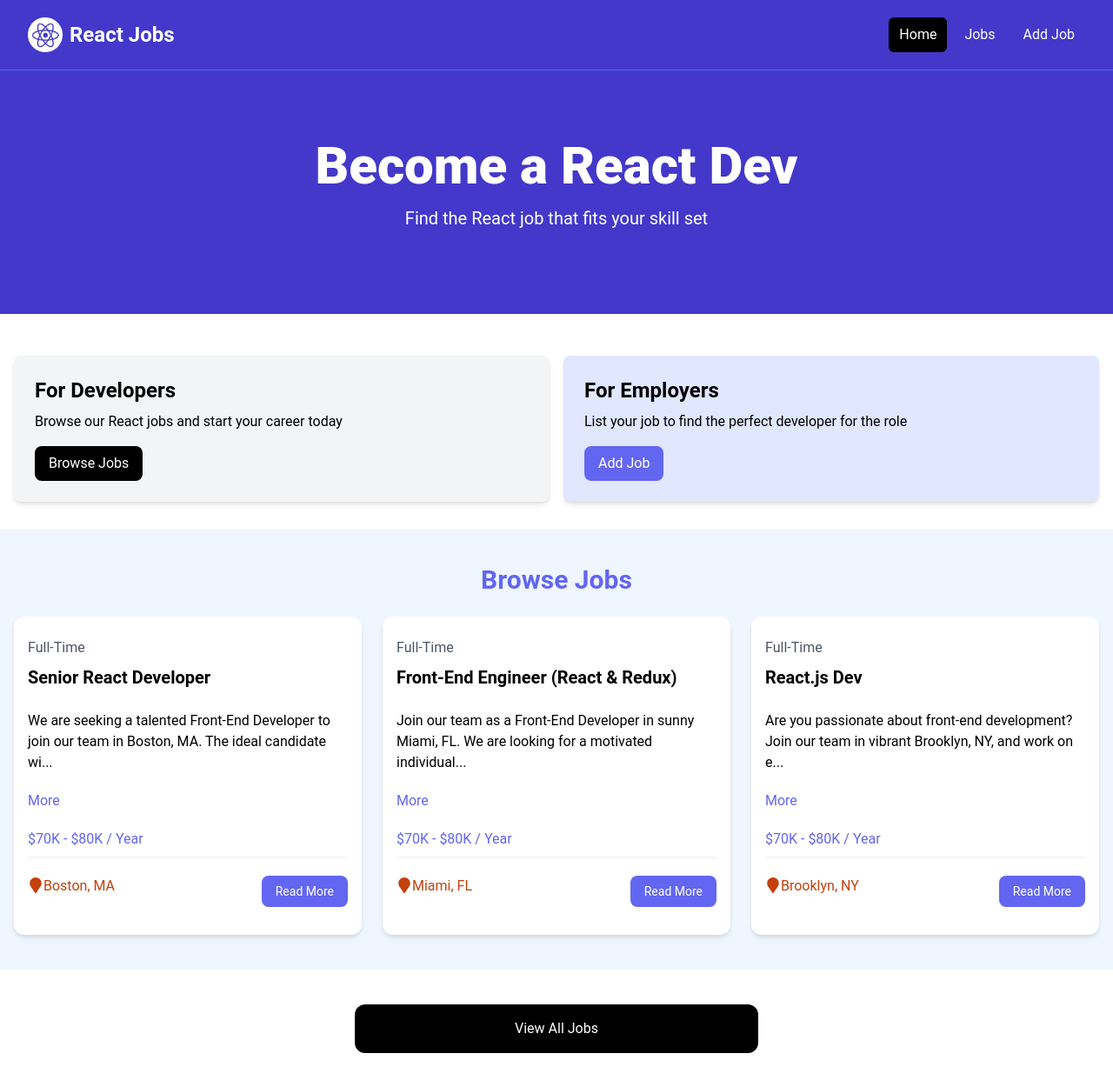
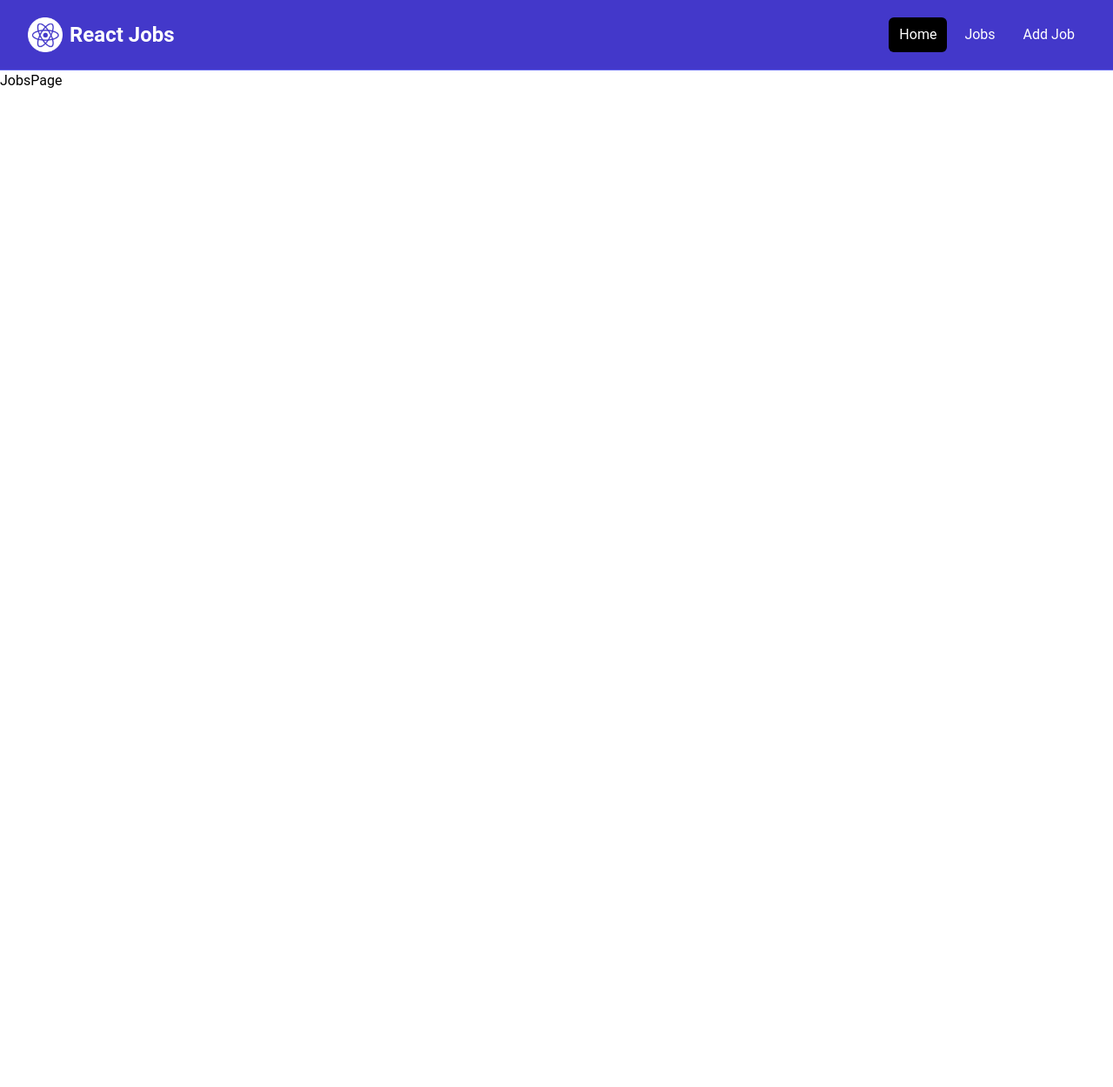
Before and after one commit to abhiyadav-2307/React, a React app: page /jobs in a window 1280 px wide. Shown: the whole page at 87% size. After the commit the page ends 800 px from the top, so only its background shows below. Built offline with nearby package versions, Linux system fonts and the light colour scheme; the HTML template or start-up script is replaced by a standard one.

Commit message:
Link tag added, Home, Jobs pages, custom 404 not found page added

```diff
--- a/package.json
+++ b/package.json
@@ -12,7 +12,8 @@
   "dependencies": {
     "react": "^18.3.1",
     "react-dom": "^18.3.1",
-    "react-icons": "^5.4.0"
+    "react-icons": "^5.4.0",
+    "react-router-dom": "^7.0.2"
   },
   "devDependencies": {
     "@eslint/js": "^9.15.0",
--- a/src/App.jsx
+++ b/src/App.jsx
@@ -1,22 +1,23 @@
+import {Route, createBrowserRouter, createRoutesFromElements,RouterProvider} from 'react-router-dom'
 import React from "react";
-import Navbar from "./components/navbar";
-import Hero from "./components/Hero";
-import HomeCards from "./components/HomeCards";
-import JobListings from "./components/JobListings";
-import ViewAllJobs from "./components/ViewAllJobs";
+import HomePage from './pages/HomePage';
+import JobsPage from './pages/JobsPage';
+import MainLayout from './layouts/MainLayout';
+import NotFoundPage from './pages/NotFoundPage';
+
+const router = createBrowserRouter(
+  createRoutesFromElements(
+  <Route path='/' element = {<MainLayout/>} >
+    <Route index element = { <HomePage/> } />
+    <Route path='/jobs' element = { <JobsPage/> } />
+    <Route path='*' element = { <NotFoundPage/> } />
+  </Route>
+
+)
+);
 
 const App = () => {
-  return (
-    <>
-      <Navbar/>
-      <Hero  />
-      <HomeCards/>
-      <JobListings/>
-      <ViewAllJobs/>
-
-
-    </>
-  );
+  return <RouterProvider router = {router} />;
 };
 
 export default App;
--- a/src/components/HomeCards.jsx
+++ b/src/components/HomeCards.jsx
@@ -1,5 +1,6 @@
 import React from "react";
 import Card from "./Card";
+import { Link } from "react-router-dom";
 
 const HomeCards = () => {
   return (
@@ -11,24 +12,24 @@ const HomeCards = () => {
             <p className="mt-2 mb-4">
               Browse our React jobs and start your career today
             </p>
-            <a
-              href="/jobs.html"
+            <Link
+              to='/jobs'
               className="inline-block bg-black text-white rounded-lg px-4 py-2 hover:bg-gray-700"
             >
               Browse Jobs
-            </a>
+            </Link>
           </Card>
           <Card bg = 'bg-indigo-100'>
           <h2 className="text-2xl font-bold">For Employers</h2>
             <p className="mt-2 mb-4">
               List your job to find the perfect developer for the role
             </p>
-            <a
-              href="/add-job.html"
+            <Link
+              to='/add-job'
               className="inline-block bg-indigo-500 text-white rounded-lg px-4 py-2 hover:bg-indigo-600"
             >
               Add Job
-            </a>
+            </Link>
           </Card>
         </div>
       </div>
--- a/src/components/JobListing.jsx
+++ b/src/components/JobListing.jsx
@@ -2,6 +2,7 @@ import React from 'react'
 import {FaMapMarker} from 'react-icons/fa'
 
 import { useState } from 'react'
+import { Link } from 'react-router-dom';
 
 const JobListing = ({job}) => {
  const [showFullDescriptions, setShowFullDescription] = useState(false);
@@ -38,12 +39,12 @@ const JobListing = ({job}) => {
                     <FaMapMarker className='inline text-lg mb-1'/>
                     {job.location}
                   </div>
-                  <a
-                    href={`/job/${job.id}`}
+                  <Link
+                    to={`/job/${job.id}`}
                     className="h-[36px] bg-indigo-500 hover:bg-indigo-600 text-white px-4 py-2 rounded-lg text-center text-sm"
                   >
                     Read More
-                  </a>
+                  </Link>
                 </div>
               </div>
             </div>
--- a/src/components/Navbar.jsx
+++ b/src/components/Navbar.jsx
@@ -1,5 +1,6 @@
 import React from 'react'
 import logo from '../assets/images/logo.png';
+import { Link } from 'react-router-dom';
 
 const Navbar = () => {
   return (
@@ -8,9 +9,9 @@ const Navbar = () => {
           <div className="flex h-20 items-center justify-between">
             <div className="flex flex-1 items-center justify-center md:items-stretch md:justify-start">
               {/* <!-- Logo --> */}
-              <a
+              <Link
                 className="flex flex-shrink-0 items-center mr-4"
-                href="/index.html"
+          to='/'
               >
                 <img
                   className="h-10 w-auto"
@@ -20,27 +21,27 @@ const Navbar = () => {
                 <span className="hidden md:block text-white text-2xl font-bold ml-2">
                   React Jobs
                 </span>
-              </a>
+              </Link>
               <div className="md:ml-auto">
                 <div className="flex space-x-2">
-                  <a
-                    href="/index.html"
+                  <Link
+                    to='/'
                     className="text-white bg-black hover:bg-gray-900 hover:text-white rounded-md px-3 py-2"
                   >
                     Home
-                  </a>
-                  <a
-                    href="/jobs.html"
+                  </Link>
+                  <Link
+                    to='/jobs'
                     className="text-white hover:bg-gray-900 hover:text-white rounded-md px-3 py-2"
                   >
                     Jobs
-                  </a>
-                  <a
-                    href="/add-job.html"
+                  </Link>
+                  <Link
+                    to='/add-job'
                     className="text-white hover:bg-gray-900 hover:text-white rounded-md px-3 py-2"
                   >
                     Add Job
-                  </a>
+                  </Link>
                 </div>
               </div>
             </div>
--- a/src/components/ViewAllJobs.jsx
+++ b/src/components/ViewAllJobs.jsx
@@ -1,14 +1,15 @@
 import React from "react";
+import { Link } from "react-router-dom";
 
 const ViewAllJobs = () => {
   return (
     <section className="m-auto max-w-lg my-10 px-6">
-      <a
-        href="/jobs"
+      <Link
+        to="/jobs"
         className="block bg-black text-white text-center py-4 px-6 rounded-xl hover:bg-gray-700"
       >
         View All Jobs
-      </a>
+      </Link>
     </section>
   );
 };
--- /dev/null
+++ b/src/layouts/MainLayout.jsx
@@ -0,0 +1,15 @@
+import React from 'react'
+import { Outlet } from 'react-router-dom'
+import Navbar from '../components/Navbar'
+
+const MainLayout = () => {
+  return (
+        <>
+            <Navbar/>
+            <Outlet/>
+        </>
+    );
+
+}
+
+export default MainLayout
--- /dev/null
+++ b/src/pages/HomePage.jsx
@@ -0,0 +1,20 @@
+import React from "react";
+import Hero from "../components/Hero";
+import HomeCards from "../components/HomeCards";
+import JobListings from "../components/JobListings";
+import ViewAllJobs from "../components/ViewAllJobs";
+
+const HomePage = () => {
+  return (
+    <>
+      <Hero  />
+      <HomeCards/>
+      <JobListings/>
+      <ViewAllJobs/>
+
+
+    </>
+  );
+};
+
+export default HomePage;
--- /dev/null
+++ b/src/pages/JobsPage.jsx
@@ -0,0 +1,9 @@
+import React from 'react'
+
+const JobsPage = () => {
+  return (
+    <div>JobsPage</div>
+  )
+}
+
+export default JobsPage
--- /dev/null
+++ b/src/pages/NotFoundPage.jsx
@@ -0,0 +1,21 @@
+import React from "react";
+import { FaExclamationTriangle } from "react-icons/fa";
+import { Link } from "react-router-dom";
+
+const NotFoundPage = () => {
+  return (
+    <section className="text-center flex flex-col justify-center items-center h-96">
+      <FaExclamationTriangle className='fas fa-exclamation-triangle text-yellow-400 text-6xl mb-4' />
+      <h1 class="text-6xl font-bold mb-4">404 Not Found</h1>
+      <p class="text-xl mb-5">This page does not exist</p>
+      <Link
+        to='/'
+        className="text-white bg-indigo-700 hover:bg-indigo-900 rounded-md px-3 py-2 mt-4"
+      >
+        Go Back
+      </Link>
+    </section>
+  );
+};
+
+export default NotFoundPage;
```
Also changed, not shown: 1 other file (tests, documents, lock files or other folders).
